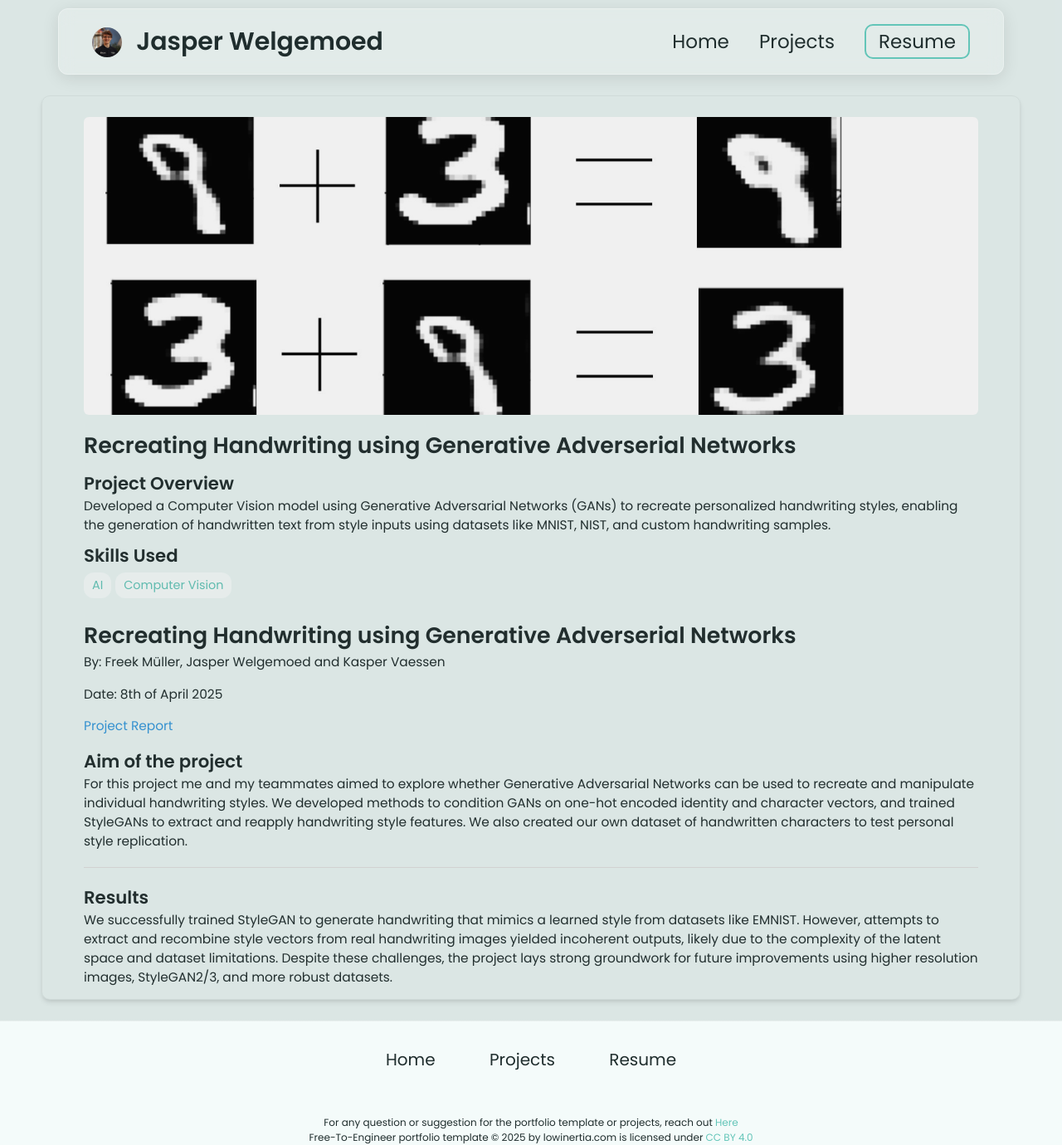
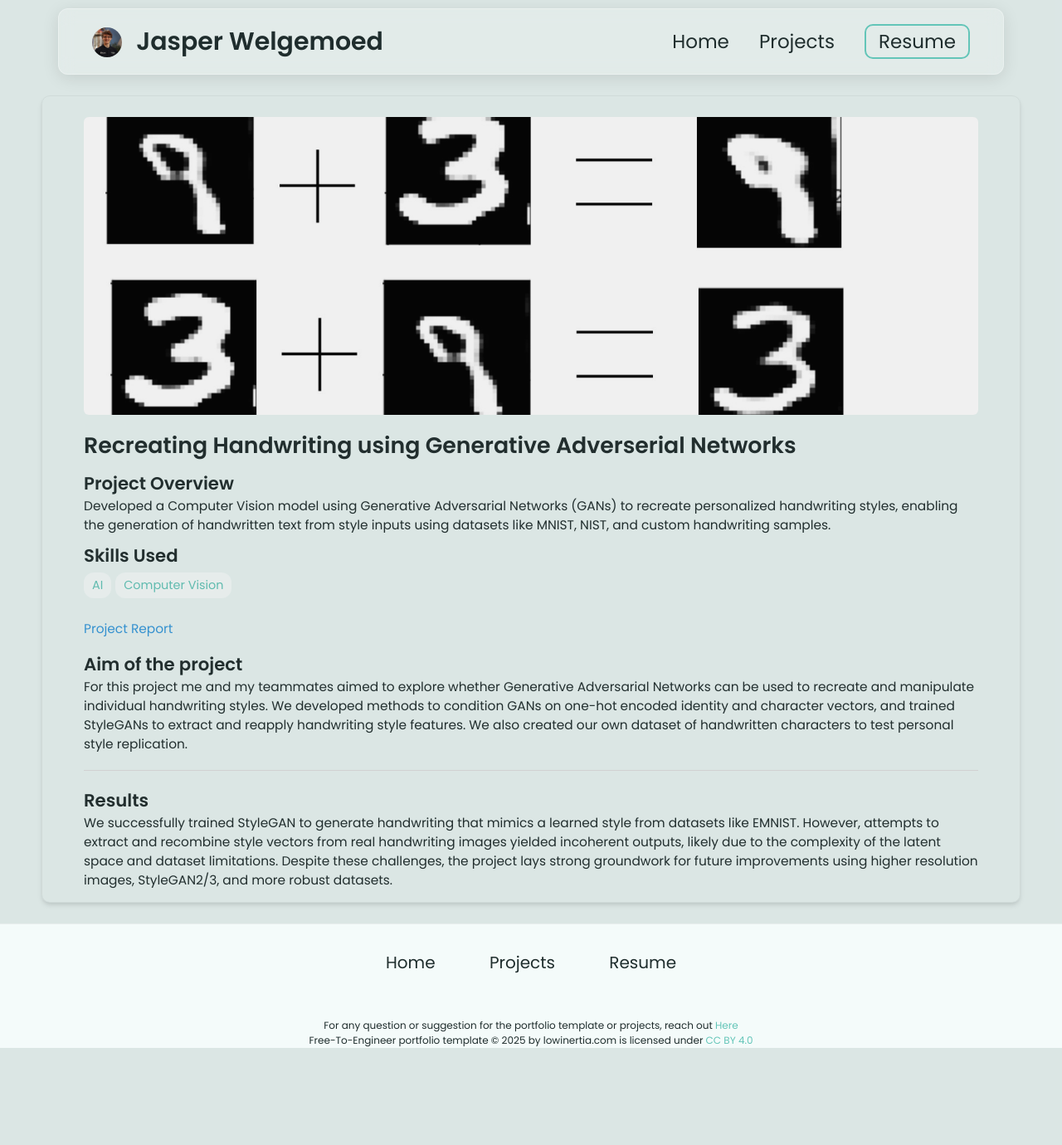
Before and after one commit to jasperwelgemoed/jasperwelgemoed.github.io, a Jekyll site: the page built from _projects/GANComputerVisionProject/index.md, in a window 1280 px wide and 1380 px high. Shown: the whole window at 83% size. Built offline with Jekyll 4.4.1, drawn with Linux system fonts in a browser that asks for light colours.

Commit message:
Update index.md

```diff
--- a/_projects/GANComputerVisionProject/index.md
+++ b/_projects/GANComputerVisionProject/index.md
@@ -7,11 +7,6 @@
   - Computer Vision
 main-image: /image.png
 ---
-Recreating Handwriting using Generative Adverserial Networks
-===
-By: Freek Müller, Jasper Welgemoed and Kasper Vaessen
-
-Date: 8th of April 2025
 
 [Project Report](https://hackmd.io/@jasperwelgemoed/Bk8wh2Sjkx)
 
```
